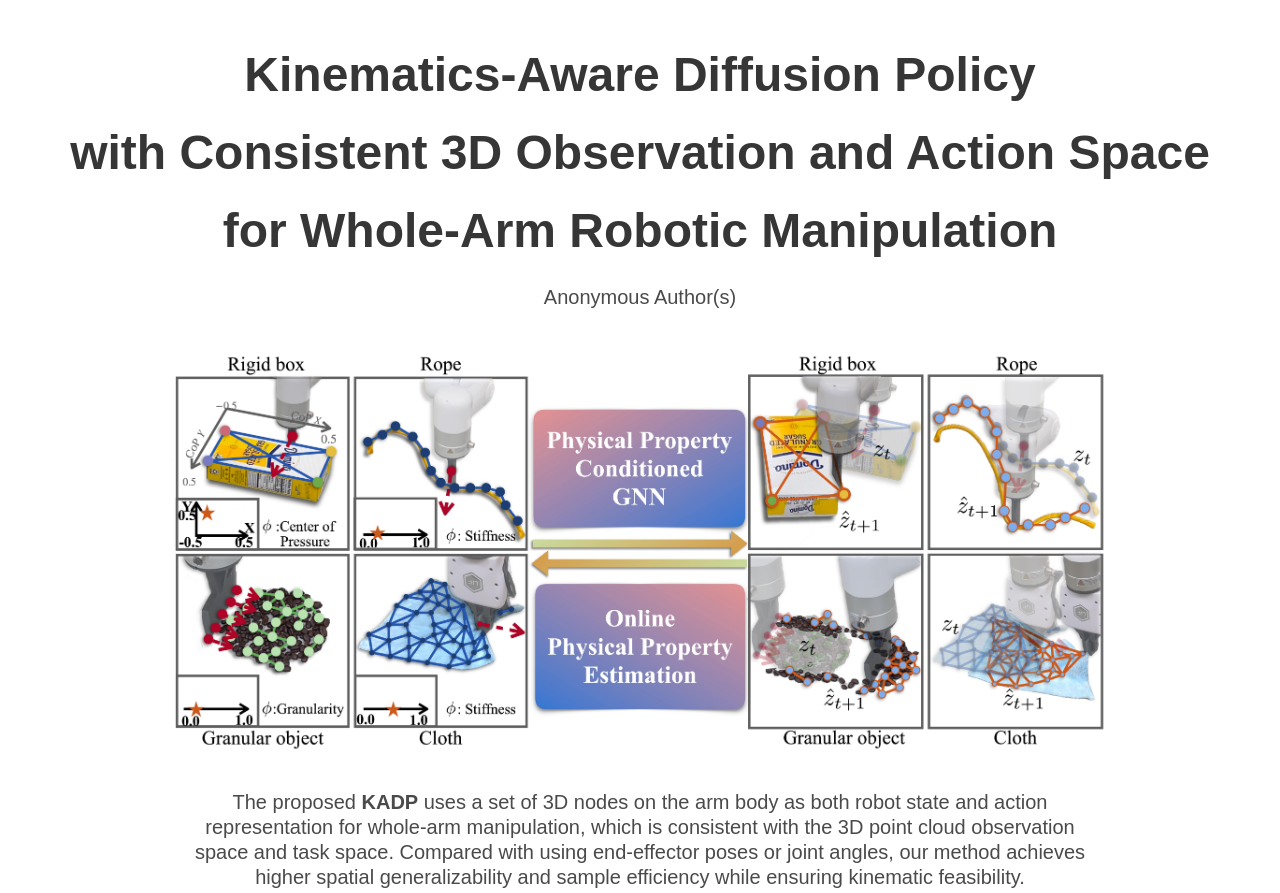
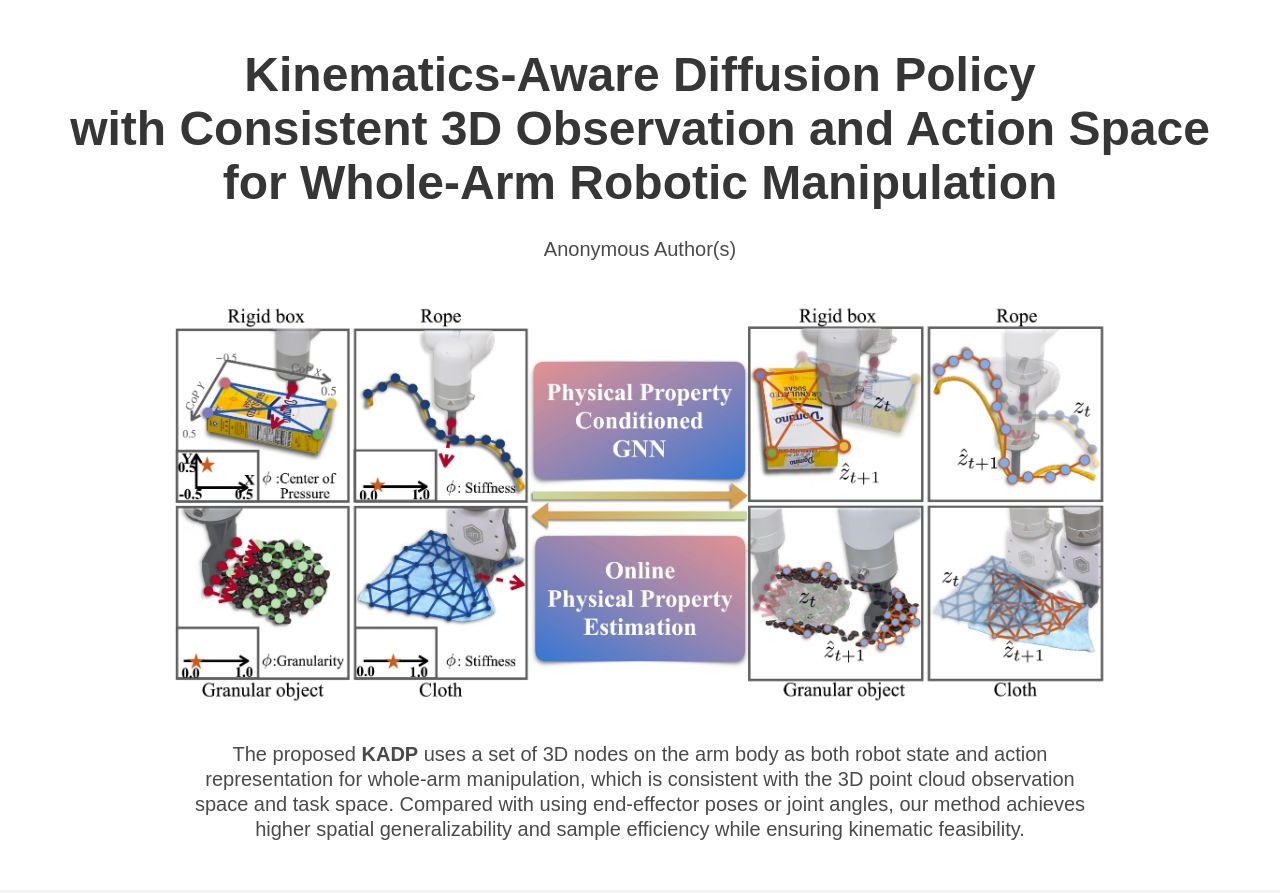
Before and after one commit to kinematics-aware-diffusion-policy/kinematics-aware-diffusion-policy.github.io, a plain HTML site: page index.html in a window 1280 px wide. Shown: the top 893 px of the page. Drawn offline with nearby package versions, Linux system fonts and the light colour scheme; some icons are missing; a web font is replaced by a local one.

Commit message:
Update index.html

```diff
--- a/index.html
+++ b/index.html
@@ -49,9 +49,9 @@
     <div class="container is-fullhd">
       <div class="columns is-centered">
         <div class="column has-text-centered">
-          <h1 class="title is-1 publication-title">Kinematics-Aware Diffusion Policy</h1>
-          <h1 class="title is-1 publication-title">with Consistent 3D Observation and Action Space</h1>
-          <h1 class="title is-1 publication-title">for Whole-Arm Robotic Manipulation</h1>
+          <h1 class="title is-1 publication-title">Kinematics-Aware Diffusion Policy<br />
+          with Consistent 3D Observation and Action Space<br />
+          for Whole-Arm Robotic Manipulation</h1>
           <div class="is-size-5 publication-authors">
             <span class="author-block">
               Anonymous Author(s)
```
